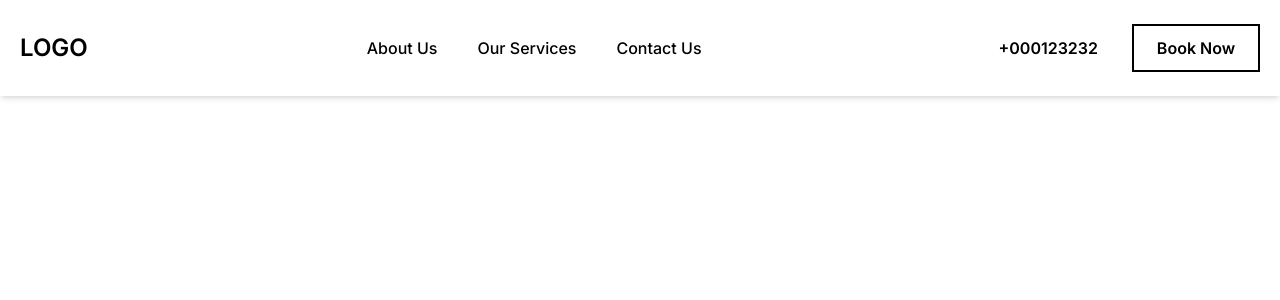
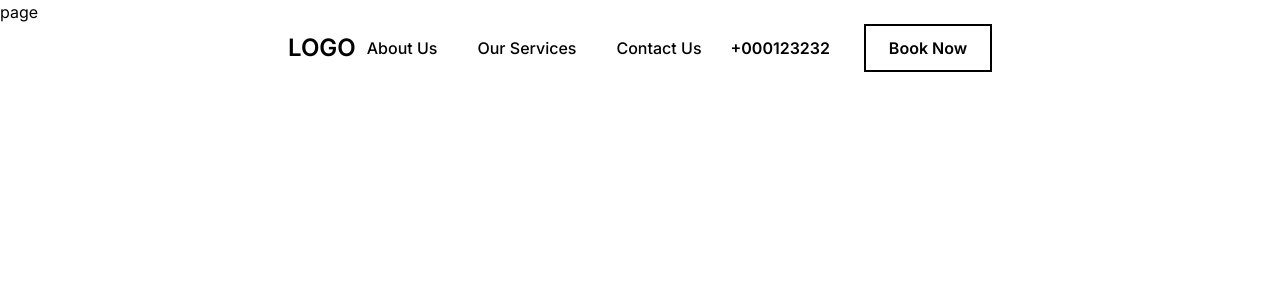
Before and after one commit to JJ-LXIX/dental-site-test, a Next.js app: page /about in a window 1280 px wide. Shown: the top 300 px of the page. Built offline with nearby package versions, Linux system fonts and the light colour scheme.

Commit message:
added navbar drawer styles

```diff
--- a/components/Navbar/Navbar.tsx
+++ b/components/Navbar/Navbar.tsx
@@ -53,8 +53,8 @@ function Navbar({}: Props) {
   return (
     <>
       <div
-        className={`fixed z-50 flex items-center justify-between w-full h-20 md:h-24 px-5  shadow-md ${
-          openedDrawer ? "bg-sky-900" : "bg-white"
+        className={`fixed z-50 flex items-center justify-between w-full h-20 md:h-24 px-5  lg:px-20 xl:px-72  ${
+          openedDrawer ? "bg-sky-900" : "bg-white lg:bg-transparent"
         }
         }`}
       >
```
